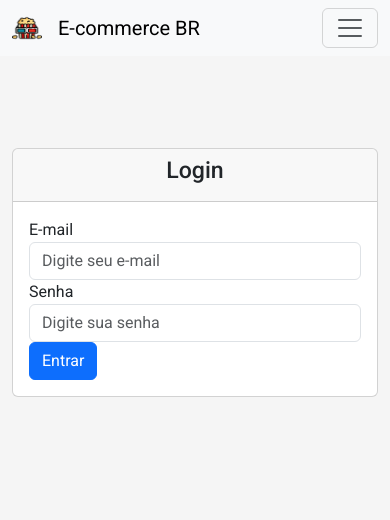
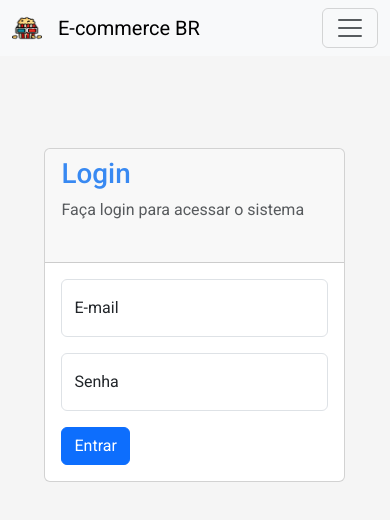
Before and after one commit to thanwill/webapp-ecommerce, a React (Create React App) app: page /login in a window 390 px wide. Shown: the top 520 px of the page. Built offline with nearby package versions, Linux system fonts and the light colour scheme.

Commit message:
Tela de login

```diff
--- a/src/pages/login.js
+++ b/src/pages/login.js
@@ -8,29 +8,78 @@
 // 6. Configurar o OAuth Client ID no backend
 // 7. Testar o login com o Google
 
-import React from 'react';
+import React from "react";
+import { useState } from "react";
+import Title from "../components/Title/index";
 
-export default function Login(){
+export default function Login() {
+  const [usuario, setUsuario] = useState({
+    email: "",
+    senha: "",
+  });
+
+  function handleChange(event) {
+    const { name, value } = event.target;
+    setUsuario({
+      ...usuario,
+      [name]: value,
+    });
+  }
+
+  function handleSubmit(event) {
+    event.preventDefault();
+    console.log(usuario);
+  }
+
   return (
     <>
-            <div className="container">
-                <div className="row">
-                    <div className="col-12 col-md-6 offset-md-3 mt-5">
-                        <div className="card">
-                            <div className="card-header">
-                                <h3 className="text-center">Login</h3>
+      <div className='container'>
+        <div className='row'>
+          <div className='col-10 offset-1 col-md-6 offset-md-3 mt-5 mb-5'>
+            <div className='card'>
+              <div className='card-header'>
+                <Title
+                  title='Login'
+                  subtitle='Faça login para acessar o sistema'
+                />
               </div>
-                            <div className="card-body">
-                                <form>
-                                    <div className="form-group">
-                                        <label htmlhtmlFor="email">E-mail</label>
-                                        <input type="email" className="form-control" id="email" placeholder="Digite seu e-mail" />
+              <div className='card-body'>
+                <form className=''>
+                  <div className='mb-3 email-usuario'>
+                    <div className='form-floating mb-3'>
+                      <input
+                        type='email'
+                        name='email'
+                        className='form-control'
+                        id='email-cadastro'
+                        placeholder='name@example.com'
+                        pattern='^[a-z0-9.]+@[a-z0-9]+\.[a-z]+(\.[a-z]+)?$'
+                        autoComplete='on'
+                        onChange={handleChange}
+                      />
+                      <label htmlFor='email-cadastro'>E-mail</label>
                     </div>
-                                    <div className="form-group">
-                                        <label htmlhtmlFor="senha">Senha</label>
-                                        <input type="password" className="form-control" id="senha" placeholder="Digite sua senha" />
                   </div>
-                                    <button type="submit" className="btn btn-primary btn-block">Entrar</button>
+                  <div className='mb-3 senha-usuario'>
+                    <div className='form-floating'>
+                      <input
+                        type='password'
+                        name='senha'
+                        className='form-control'
+                        id='floatingPassword'
+                        placeholder='Password'
+                        pattern='^(?=.*\d)(?=.*[a-z])(?=.*[A-Z])(?=.*[a-zA-Z]).{8,}$'
+                        onChange={handleChange}
+                      />
+                      <label htmlFor='floatingPassword'>Senha</label>
+                    </div>
+                  </div>
+                  <button
+                    type='submit'
+                    className='btn btn-primary btn-block'
+                    onClick={handleSubmit}>
+                    Entrar
+                  </button>
                 </form>
               </div>
             </div>
@@ -38,6 +87,5 @@ export default function Login(){
         </div>
       </div>
     </>
-
   );
 }
```
Lines whose indentation alone changed are shown as unchanged.
